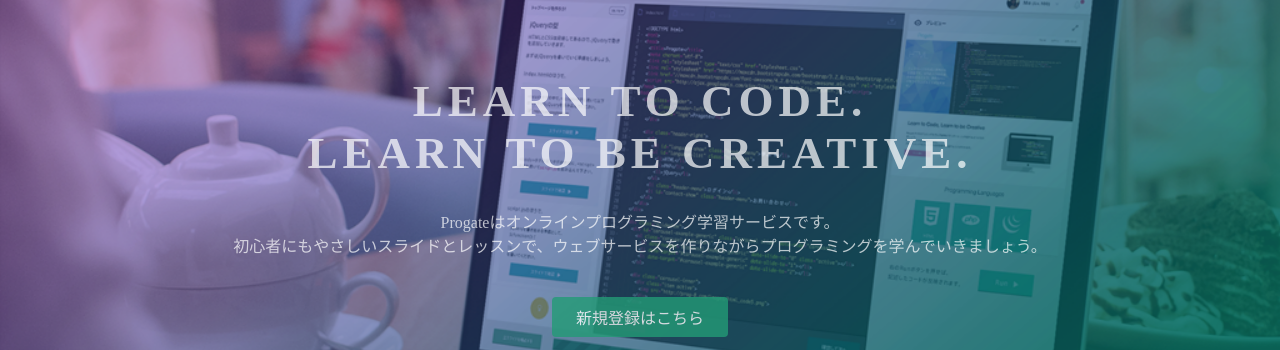
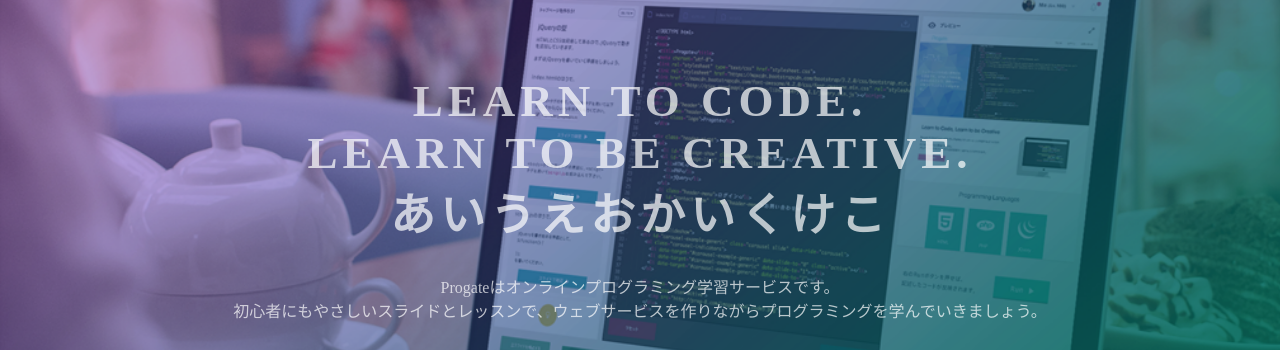
Before and after one commit to sino-create/sino-create.github.io, a plain HTML site: page index.html in a window 1280 px wide. Shown: the part 135-485 px from the top of the page. Drawn offline with Linux system fonts and the light colour scheme.

Commit message:
Update index.html

```diff
--- a/index.html
+++ b/index.html
@@ -23,7 +23,7 @@
   </header>
   <div class="top-wrapper">
     <div class="container">
-      <h1>LEARN TO CODE.<br>LEARN TO BE CREATIVE.</h1>
+      <h1>LEARN TO CODE.<br>LEARN TO BE CREATIVE.<br>あいうえおかいくけこ</h1>
       <p>Progateはオンラインプログラミング学習サービスです。<br>初心者にもやさしいスライドとレッスンで、ウェブサービスを作りながらプログラミングを学んでいきましょう。</p>
       <div class="btn-wrapper">
         <a href="#" class="btn signup">新規登録はこちら</a>
```
